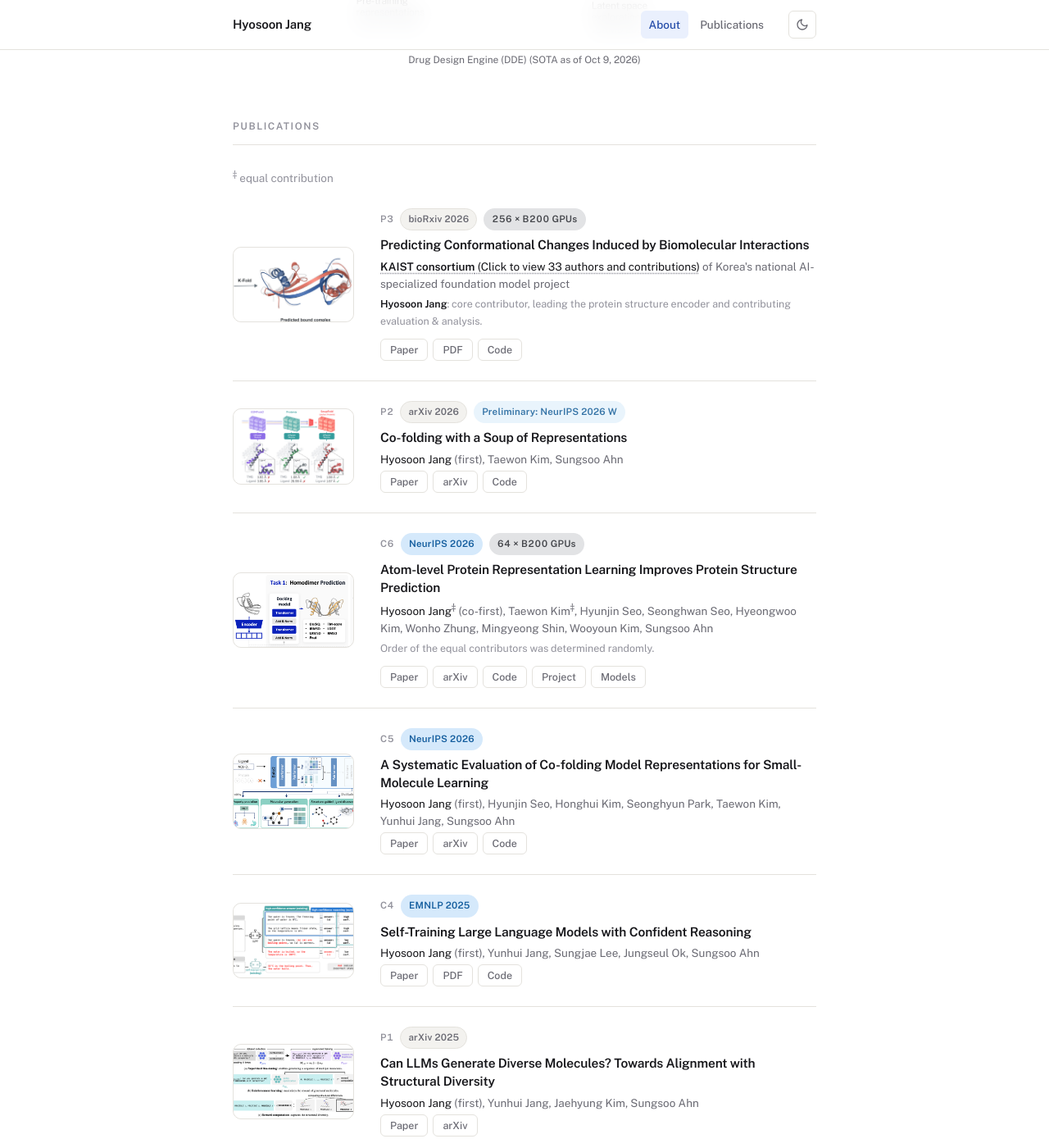
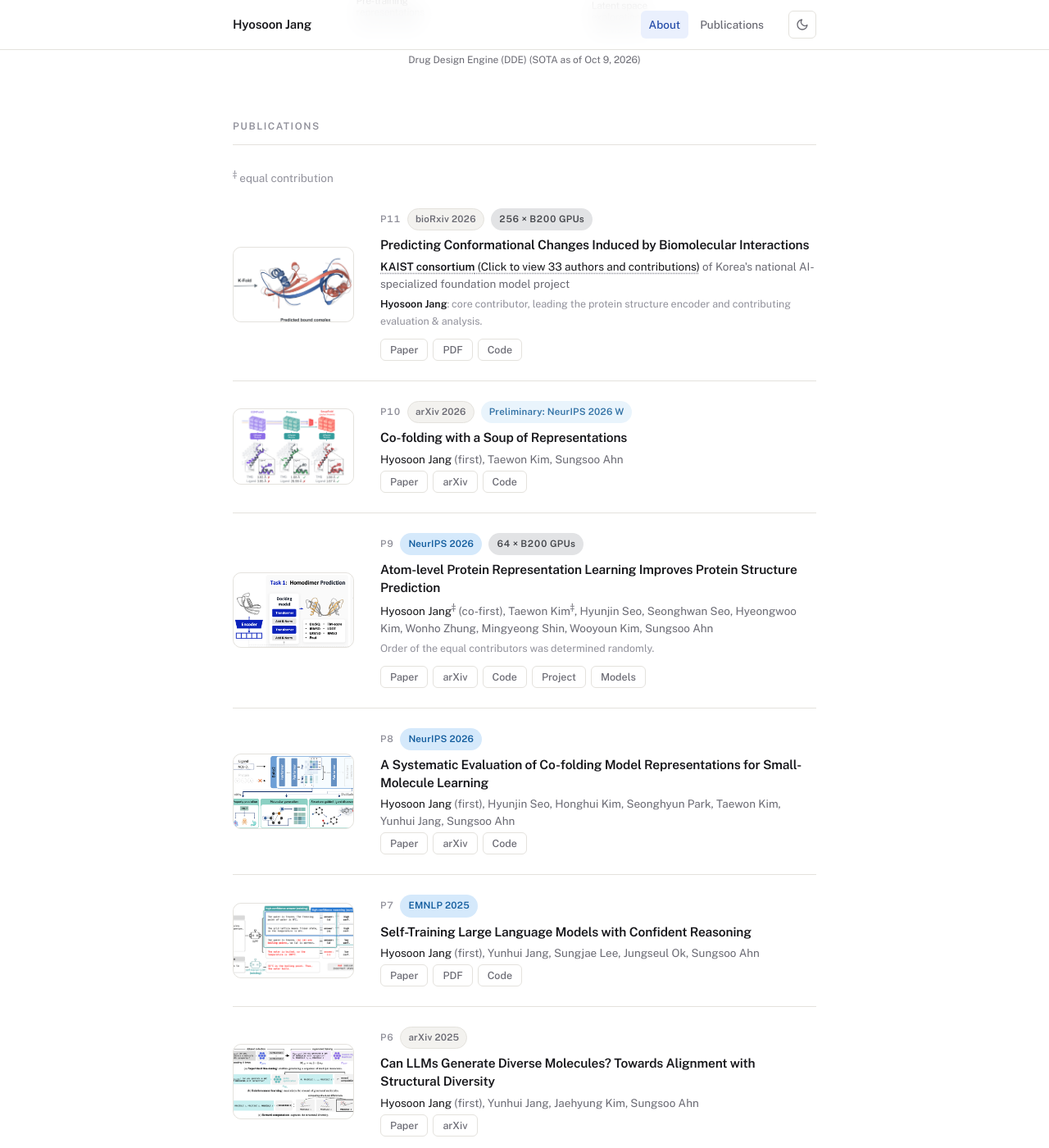
Before and after one commit to hsjang0/hsjang, a Jekyll site: the page built from index.html, in a window 1280 px wide and 1400 px high, scrolled down 813 px. Shown: the whole window at 82% size. Built offline with Jekyll 4.4.1, drawn with Linux system fonts in a browser that asks for light colours.

Commit message:
Unify publication references under P numbering

```diff
--- a/_data/publications.yaml
+++ b/_data/publications.yaml
@@ -1,13 +1,14 @@
 # Publication list rendered on the home page.
 #
 # Fields
-#   title            : paper title (the [P#]/[C#]/[J#] tag is added automatically from `tag`)
-#   tag              : short reference key used in the bio text, e.g. P3, C4, J1;
+#   title            : paper title (the P# badge is added automatically from `tag`)
+#   tag              : unified paper reference key, e.g. P11, P10, P9;
 #                      omit it to list a paper without a reference number
 #   authors          : HTML allowed; wrap your own name in <span class='me'>...</span>
 #   author_role      : optional first/co-first label after your own name
 #   venue            : optional long-form venue line under the authors. Left unset
 #                      everywhere now, since the badge already names the venue
+#   venue_kind       : optional conference/journal/workshop badge palette
 #   venue_short      : compact label shown in the venue badge
 #   year             : publication year (shown in the badge); omit it for work in
 #                      progress so the badge reads just the venue_short label
@@ -24,7 +25,7 @@
 #   selected         : "y" to show on the home page
 papers:
 
-  - tag: "P3"
+  - tag: "P11"
     title: "Predicting Conformational Changes Induced by Biomolecular Interactions"
     authors: "Team KAIST (33 authors in alphabetical order)"
     note: "<strong>Hyosoon Jang</strong>: core contributor, leading the protein structure encoder and contributing evaluation &amp; analysis."
@@ -56,7 +57,7 @@ papers:
       - label: "Code"
         url: "https://github.com/kaist-ai-bio/kfold"
 
-  - tag: "P2"
+  - tag: "P10"
     title: "Co-folding with a Soup of Representations"
     authors: "<span class='me'>Hyosoon Jang</span>, Taewon Kim, Sungsoo Ahn"
     author_role: "first"
@@ -74,7 +75,8 @@ papers:
       - label: "Code"
         url: "https://github.com/hsjang0/soupfold"
 
-  - tag: "C6"
+  - tag: "P9"
+    venue_kind: "conference"
     title: "Atom-level Protein Representation Learning Improves Protein Structure Prediction"
     authors: "<span class='me'>Hyosoon Jang</span><sup>&Dagger;</sup>, Taewon Kim<sup>&Dagger;</sup>, Hyunjin Seo, Seonghwan Seo, Hyeongwoo Kim, Wonho Zhung, Mingyeong Shin, Wooyoun Kim, Sungsoo Ahn"
     author_role: "co-first"
@@ -97,7 +99,8 @@ papers:
       - label: "Models"
         url: "https://huggingface.co/k-fold-structure"
 
-  - tag: "C5"
+  - tag: "P8"
+    venue_kind: "conference"
     title: "A Systematic Evaluation of Co-folding Model Representations for Small-Molecule Learning"
     authors: "<span class='me'>Hyosoon Jang</span>, Hyunjin Seo, Honghui Kim, Seonghyun Park, Taewon Kim, Yunhui Jang, Sungsoo Ahn"
     author_role: "first"
@@ -113,7 +116,8 @@ papers:
       - label: "Code"
         url: "https://github.com/hsjang0/boltz-as-FM"
 
-  - tag: "C4"
+  - tag: "P7"
+    venue_kind: "conference"
     title: "Self-Training Large Language Models with Confident Reasoning"
     authors: "<span class='me'>Hyosoon Jang</span>, Yunhui Jang, Sungjae Lee, Jungseul Ok, Sungsoo Ahn"
     author_role: "first"
@@ -129,7 +133,7 @@ papers:
       - label: "Code"
         url: "https://github.com/hsjang0/CORE-PO"
 
-  - tag: "P1"
+  - tag: "P6"
     title: "Can LLMs Generate Diverse Molecules? Towards Alignment with Structural Diversity"
     authors: "<span class='me'>Hyosoon Jang</span>, Yunhui Jang, Jaehyung Kim, Sungsoo Ahn"
     author_role: "first"
@@ -143,7 +147,8 @@ papers:
       - label: "arXiv"
         url: "https://arxiv.org/abs/2410.03138"
 
-  - tag: "C3"
+  - tag: "P5"
+    venue_kind: "conference"
     title: "Pessimistic Backward Policy for GFlowNets"
     authors: "<span class='me'>Hyosoon Jang</span>, Yunhui Jang, Minsu Kim, Jinkyoo Park, Sungsoo Ahn"
     author_role: "first"
@@ -157,7 +162,8 @@ papers:
       - label: "Code"
         url: "https://github.com/hsjang0/Pessimistic-Backward-Policy-for-GFlowNets"
 
-  - tag: "C2"
+  - tag: "P4"
+    venue_kind: "conference"
     title: "Learning Energy Decomposition for Partial Inference in GFlowNets"
     authors: "<span class='me'>Hyosoon Jang</span>, Minsu Kim, Sungsoo Ahn"
     author_role: "first"
@@ -172,7 +178,8 @@ papers:
       - label: "Code"
         url: "https://github.com/hsjang0/LED-GFN"
 
-  - tag: "C1"
+  - tag: "P3"
+    venue_kind: "conference"
     title: "Diffusion Probabilistic Models for Structured Node Classification"
     authors: "<span class='me'>Hyosoon Jang</span>, Seonghyun Park, Sangwoo Mo, Sungsoo Ahn"
     author_role: "first"
@@ -186,7 +193,8 @@ papers:
       - label: "Code"
         url: "https://github.com/hsjang0/DPM-SNC"
 
-  - tag: "J2"
+  - tag: "P2"
+    venue_kind: "journal"
     title: "De novo Drug Design through Gradient-based Regularized Search in Information-theoretically Controlled Latent Space"
     authors: "<span class='me'>Hyosoon Jang</span>, Sangmin Seo, Sanghyun Park, Byung Ju Kim, Geon-Woo Choi, Jonghwan Choi, Chihyun Park"
     author_role: "first"
@@ -198,7 +206,8 @@ papers:
       - label: "Paper"
         url: "https://doi.org/10.1007/s10822-024-00571-3"
 
-  - tag: "J1"
+  - tag: "P1"
+    venue_kind: "journal"
     title: "Machine Learning Algorithms Using Systemic Inflammatory Markers for Predicting the Oncological Outcomes of Colorectal Cancer after Surgery"
     authors: "Songsoo Yang<sup>&Dagger;</sup>, <span class='me'>Hyosoon Jang</span><sup>&Dagger;</sup>, Inkyu Park<sup>&Dagger;</sup>, Sunhye Lee, Gaeul Oh, Chihyun Park, Jeonghyun Kang"
     author_role: "co-first"
--- a/_data/research.yaml
+++ b/_data/research.yaml
@@ -22,19 +22,19 @@ stages:
     image: "/assets/research/stages/target-v2.png"
     status: explore
     papers:
-      - { tag: "C4", label: "Confident reasoning" }
-      - { tag: "C1", label: "Diffusion for PPI graphs" }
+      - { tag: "P7", label: "Confident reasoning" }
+      - { tag: "P3", label: "Diffusion for PPI graphs" }
 
   - name: "Structure|Prediction"
     image: "/assets/research/stages/structure-v3.png"
     status: sota
-    sota_paper: "P2"
+    sota_paper: "P10"
     sota_figure: "/assets/research/soupfold_results.png"
     sota_caption: "Structure prediction success rates. SoupFold improves every base co-folding model on FoldBench and leads on GPCR and molecular glue complexes."
     papers:
-      - { tag: "P3", label: "K-Fold", venue: "Preprint&nbsp;2026" }
-      - { tag: "P2", label: "Soup of representations", venue: "NeurIPS&nbsp;2026<br>AI4DD Workshop" }
-      - { tag: "C6", label: "Pre-training representations" }
+      - { tag: "P11", label: "K-Fold", venue: "Preprint&nbsp;2026" }
+      - { tag: "P10", label: "Soup of representations", venue: "NeurIPS&nbsp;2026<br>AI4DD Workshop" }
+      - { tag: "P9", label: "Pre-training representations" }
 
   - name: "Binding|Affinity"
     image: "/assets/research/stages/affinity-v2.png"
@@ -44,17 +44,17 @@ stages:
     image: "/assets/research/stages/design-v2.png"
     status: active
     papers:
-      - { tag: "P1", label: "Diversified generation", venue: "Preprint&nbsp;2025" }
-      - { tag: "C3", label: "Pessimistic discovery" }
-      - { tag: "C2", label: "Credit assignments" }
-      - { tag: "J2", label: "Latent space exploration", venue: "JCAMD&nbsp;2024" }
+      - { tag: "P6", label: "Diversified generation", venue: "Preprint&nbsp;2025" }
+      - { tag: "P5", label: "Pessimistic discovery" }
+      - { tag: "P4", label: "Credit assignments" }
+      - { tag: "P2", label: "Latent space exploration", venue: "JCAMD&nbsp;2024" }
 
   - name: "ADME &|Toxicity"
     theme: teal
     image: "/assets/research/stages/admet-v2.png"
     status: sota
-    sota_paper: "C5"
+    sota_paper: "P8"
     sota_figure: "/assets/research/admet_results.png"
     sota_caption: "Win, draw and loss rates of co-folding model representations against five molecular representation baselines, across absorption, distribution, metabolism, excretion and toxicity tasks."
     papers:
-      - { tag: "C5", label: "Generalizable representations" }
+      - { tag: "P8", label: "Generalizable representations" }
--- a/index.html
+++ b/index.html
@@ -127,12 +127,7 @@ title: Home
       <div class="paper-body">
         <div class="paper-meta">
           {% if paper.tag %}<span class="badge-tag">{{ paper.tag }}</span>{% endif %}
-          {%- comment -%}
-            The tag's first letter is the publication kind: C conference,
-            J journal, P preprint. Presentation highlights get a separate badge.
-          {%- endcomment -%}
-          {% assign kind = paper.tag | slice: 0, 1 %}
-          <span class="badge{% if paper.venue_short contains 'Workshop' %} is-workshop{% elsif kind == 'C' %} is-conference{% elsif kind == 'J' %} is-journal{% endif %}">
+          <span class="badge{% if paper.venue_short contains 'Workshop' %} is-workshop{% elsif paper.venue_kind %} is-{{ paper.venue_kind | escape }}{% endif %}">
             {{ paper.venue_short }}{% if paper.year %} {{ paper.year }}{% endif %}
           </span>
           {% if paper.highlight %}<span class="badge is-highlight">{{ paper.highlight }}</span>{% endif %}
```
Also changed, not shown: README.md.
